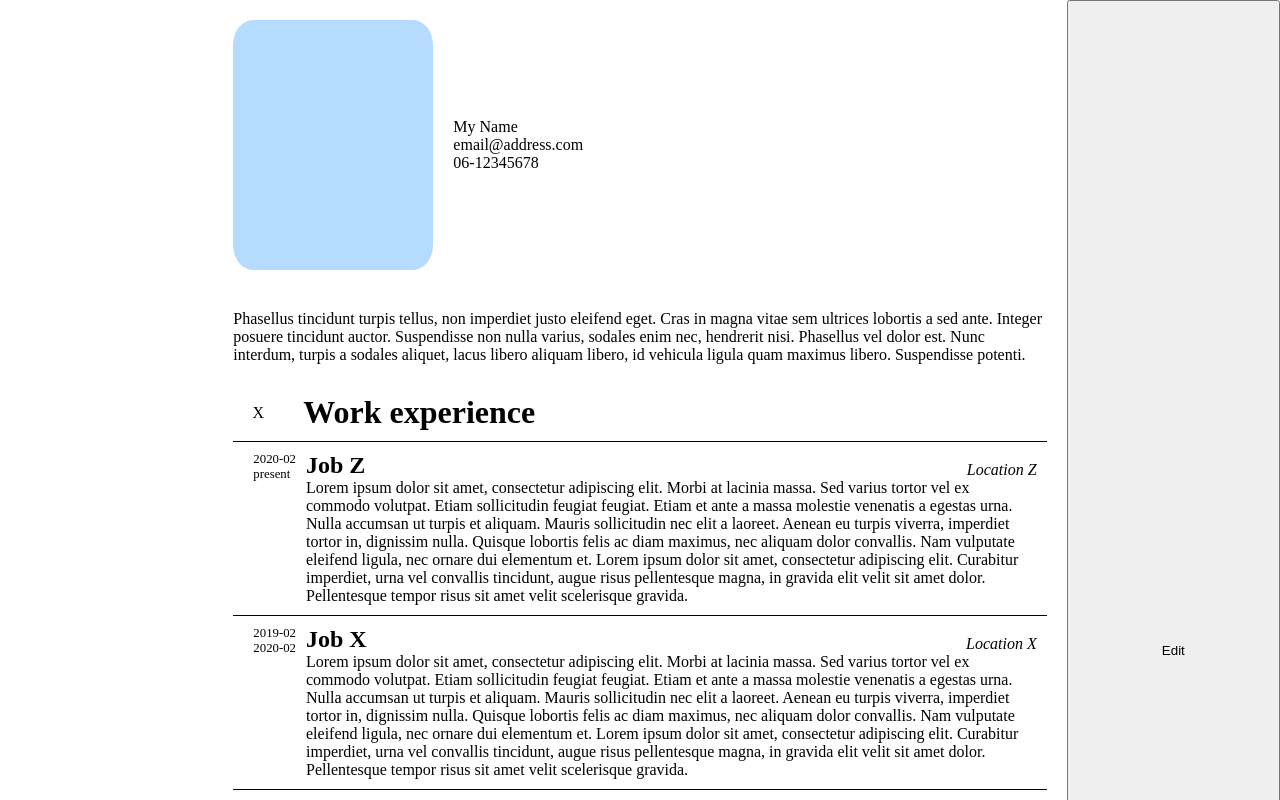
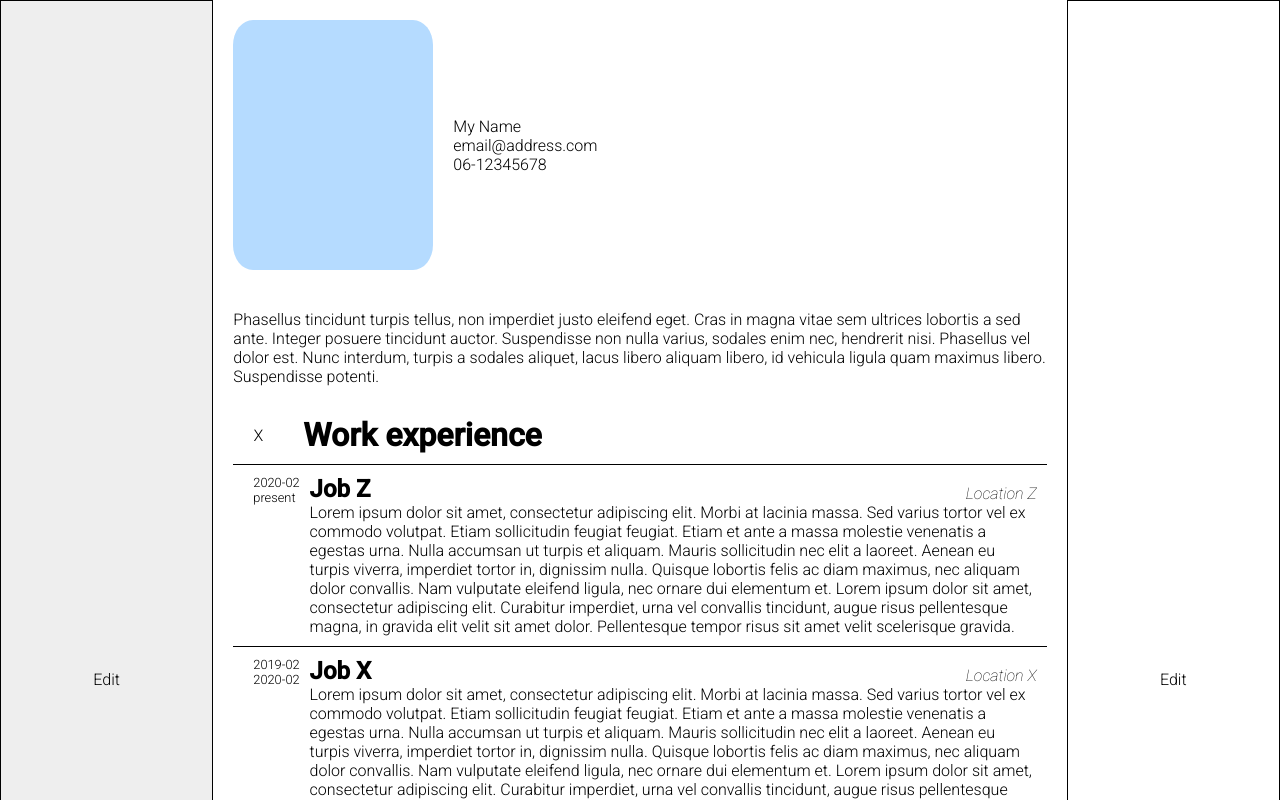
Before and after one commit to bjorn1213/odin-cv-application, a React (Vite) app: page / in a window 1280 px wide. Shown: the top 800 px of the page. Built offline with nearby package versions, Linux system fonts and the light colour scheme.

Commit message:
Change text looks

```diff
--- a/src/App.css
+++ b/src/App.css
@@ -1,3 +1,4 @@
+@import url('https://fonts.googleapis.com/css2?family=Roboto:ital,wght@0,300;0,500;1,100;1,400&display=swap');
 
 .app-container {
     display:grid;
@@ -7,3 +8,32 @@
 .page-container {
     grid-column: 2;
 }
+
+.edit-button {
+    background: none;
+	color: inherit;
+	border: solid 1px black;
+	padding: 0;
+	font: inherit;
+	cursor: pointer;
+	outline: inherit;
+}
+
+.edit-button:hover {
+    background-color: #00000011;
+}
+
+.edit-button:active {
+    background-color: #00000020;
+}
+
+input,
+textarea {
+    font-family: 'Roboto';
+    font-weight: 100;
+}
+
+:root {
+    font-family: 'Roboto', sans-serif;
+    font-weight: 300;
+}
--- a/src/App.jsx
+++ b/src/App.jsx
@@ -24,6 +24,7 @@ function App() {
   return (
     <>
     <div className="app-container">
+      <EditButton editMode={editMode} toggleEdit={toggleEdit}/>
       <CVContainer>
         <CVPerson editMode={editMode}/>
         <CVSection editMode={editMode} entryData={entryData.workItems} sectionTitle={"Work experience"} />
--- a/src/components/CVEntry.jsx
+++ b/src/components/CVEntry.jsx
@@ -43,7 +43,7 @@ function CVTitle({itemTitle, editMode}) {
     const [title, setTitle] = useState(itemTitle);
 
     if (editMode) {
-        return <input value={title} onChange={(e) => setTitle(e.target.value)} />
+        return <input className="cv-title" value={title} onChange={(e) => setTitle(e.target.value)} />
     } else {
         return <p className="cv-title"><b>{title}</b></p>
     }
@@ -53,7 +53,7 @@ function CVInstitution({itemInstitution, editMode}) {
     const [institution, setInstitution] = useState(itemInstitution);
 
     if (editMode) {
-        return <input value={institution} onChange={(e) => setInstitution(e.target.value)}/>
+        return <input className="institution" value={institution} onChange={(e) => setInstitution(e.target.value)}/>
     } else {
         return <p className="institution"><em>{itemInstitution}</em></p>
     }
--- a/src/styles/CVEntry.css
+++ b/src/styles/CVEntry.css
@@ -34,3 +34,7 @@ p {
     font-size: 1.5rem;
     align-self: end;
 }
+
+textarea{
+    resize:vertical;
+}
--- a/src/styles/CVSection.css
+++ b/src/styles/CVSection.css
@@ -32,3 +32,7 @@
     padding: 20px;
     padding-top: 0;
 }
+
+.section-head input {
+	font-size: 2rem;
+}
```
